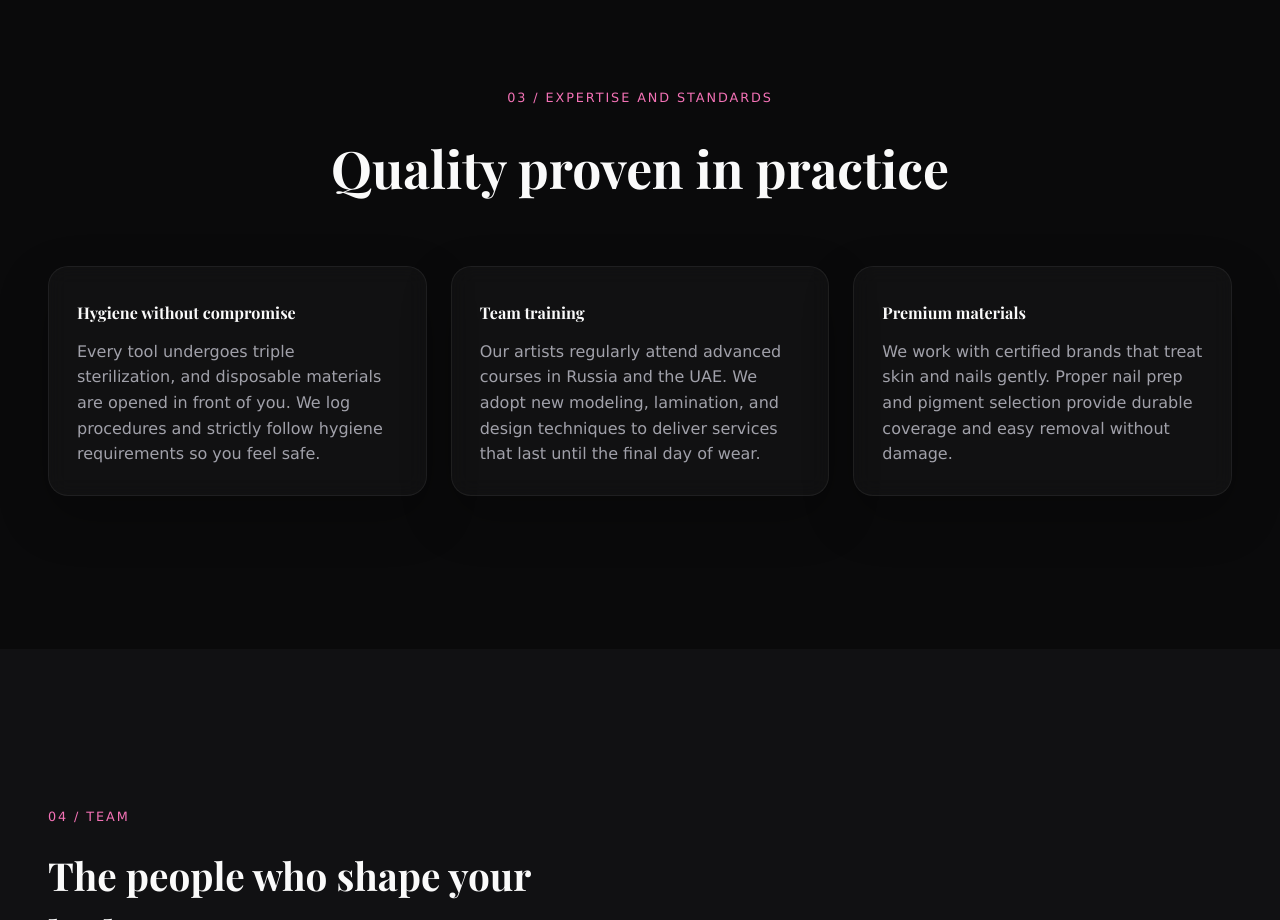
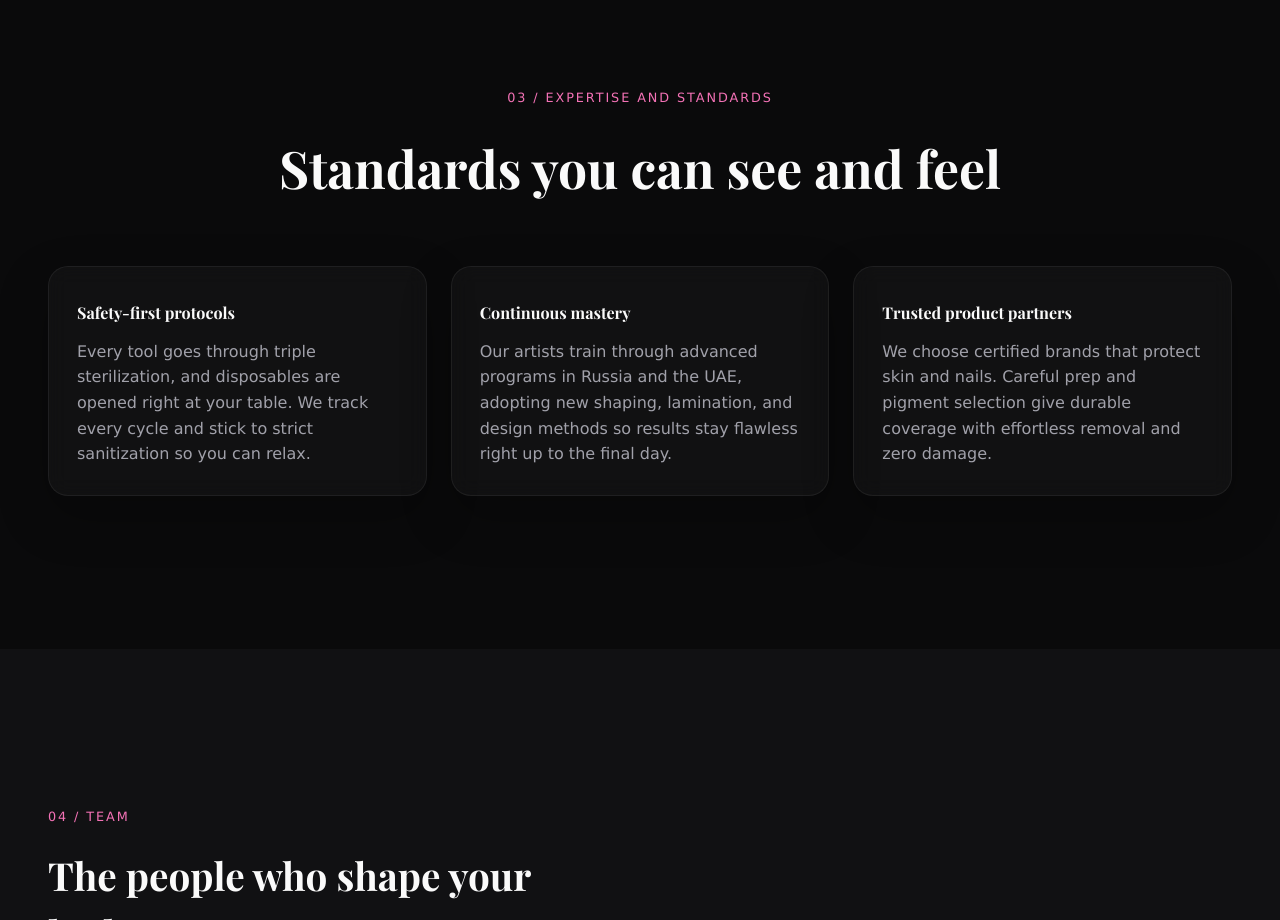
Before and after one commit to askarovAziz/bella-ban, a plain HTML site: page about.html in a window 1280 px wide. Shown: the part 2280-3200 px from the top of the page. Drawn offline with Linux system fonts and the light colour scheme.

Commit message:
Update expertise section copy

```diff
--- a/about.html
+++ b/about.html
@@ -225,21 +225,21 @@
         <div class="section-header">
             <span class="section-tag" data-i18n="about.expertise.tag">03 / Expertise and standards</span>
             <h3 class="section-title">
-                <span data-i18n="about.expertise.title">Quality proven in practice</span>
+                <span data-i18n="about.expertise.title">Standards you can see and feel</span>
             </h3>
         </div>
         <div class="expertise-grid">
             <div class="expertise-card">
-                <h3 data-i18n="about.expertise.hygiene.title">Hygiene without compromise</h3>
-                <p data-i18n="about.expertise.hygiene.text">Every tool undergoes triple sterilization, and disposable materials are opened in front of you. We log procedures and strictly follow hygiene requirements so you feel safe.</p>
+                <h3 data-i18n="about.expertise.hygiene.title">Safety-first protocols</h3>
+                <p data-i18n="about.expertise.hygiene.text">Every tool goes through triple sterilization, and disposables are opened right at your table. We track every cycle and stick to strict sanitization so you can relax.</p>
             </div>
             <div class="expertise-card">
-                <h3 data-i18n="about.expertise.training.title">Team training</h3>
-                <p data-i18n="about.expertise.training.text">Our artists regularly attend advanced courses in Russia and the UAE. We adopt new modeling, lamination, and design techniques to deliver services that last until the final day of wear.</p>
+                <h3 data-i18n="about.expertise.training.title">Continuous mastery</h3>
+                <p data-i18n="about.expertise.training.text">Our artists train through advanced programs in Russia and the UAE, adopting new shaping, lamination, and design methods so results stay flawless right up to the final day.</p>
             </div>
             <div class="expertise-card">
-                <h3 data-i18n="about.expertise.products.title">Premium materials</h3>
-                <p data-i18n="about.expertise.products.text">We work with certified brands that treat skin and nails gently. Proper nail prep and pigment selection provide durable coverage and easy removal without damage.</p>
+                <h3 data-i18n="about.expertise.products.title">Trusted product partners</h3>
+                <p data-i18n="about.expertise.products.text">We choose certified brands that protect skin and nails. Careful prep and pigment selection give durable coverage with effortless removal and zero damage.</p>
             </div>
         </div>
     </section>
```
